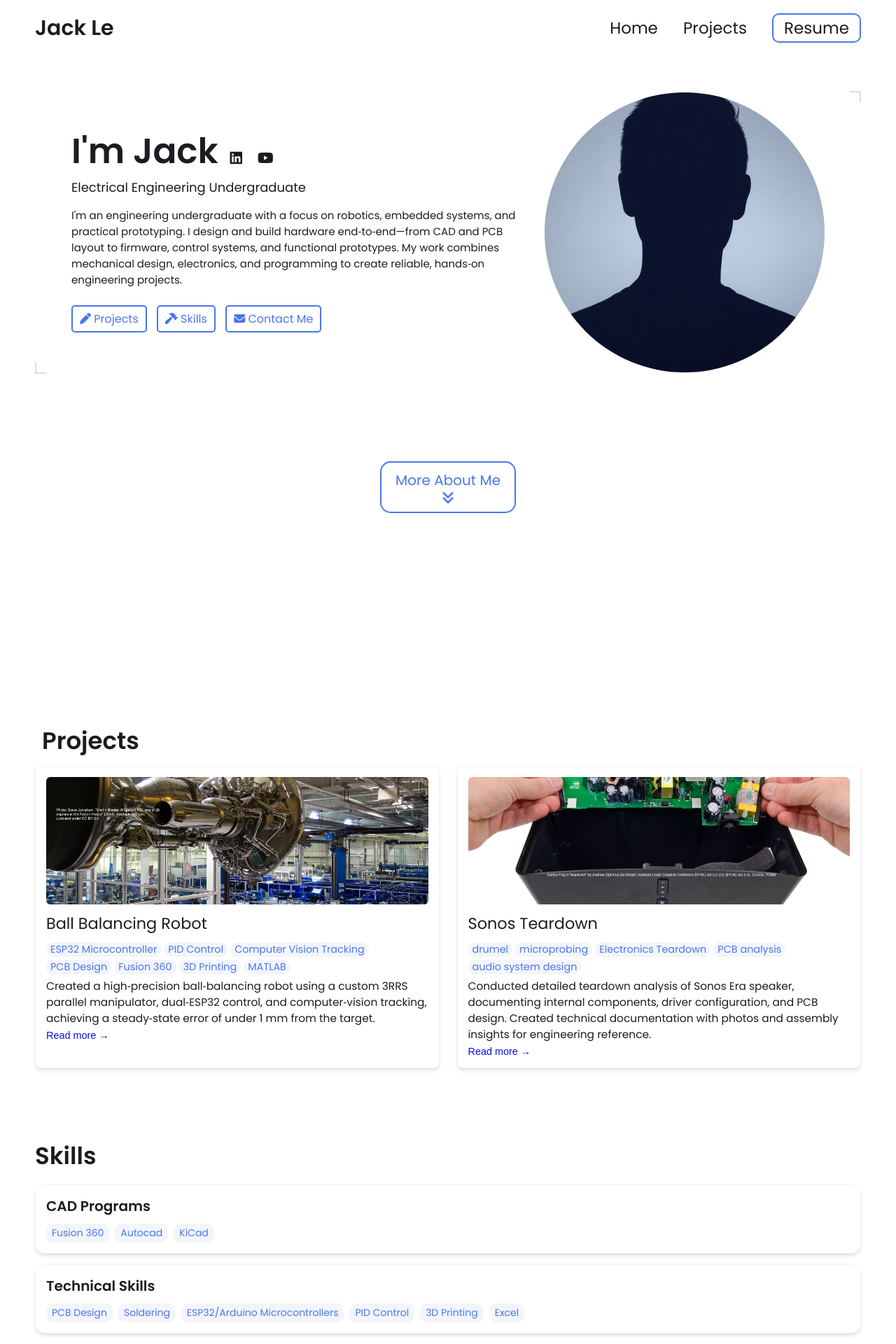
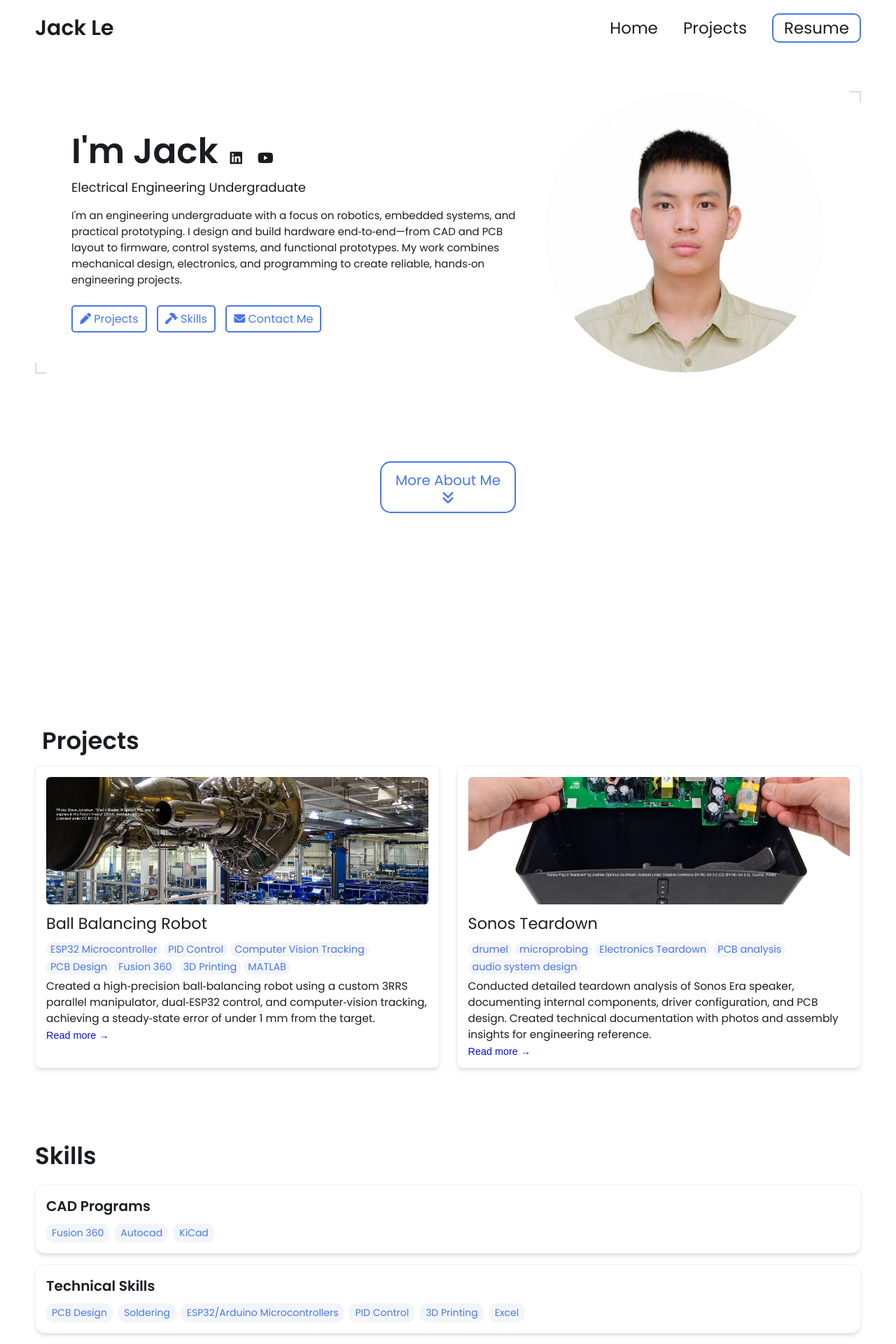
Before and after one commit to JL262626/jacklerobotics.com, a Jekyll site: the page built from index.html, in a window 1280 px wide. Shown: the top 1920 px of the page at 70% size. Built offline with Jekyll 4.4.1, drawn with Linux system fonts in a browser that asks for light colours.

Commit message:
Update _config.yml

```diff
--- a/_config.yml
+++ b/_config.yml
@@ -19,7 +19,7 @@ description: >- # dont remove this line. this will ignore all new lines until th
 
 
 # Place your profile image in /assets/images/profile-image/folder and edit the file name
-profile_image: ./assets/images/profile-image/avatar.jpeg
+profile_image: ./assets/images/profile-image/face.jpeg
 
 
 # Link your resume
@@ -30,7 +30,7 @@ resume-url: https://drive.google.com/file/d/13Z3duVzh-gguPU5r03oJVEE6rV9rd3DS/vi
 # Set up external links - this will show up as small icons next to your name.
 
 external-links:    # input only your own url slug. The icons with missing entries will not appear.
-  linkedin: https://www.linkedin.com/in/jackle26/    # https://www.linkedin.com/in/{your url slug}
+  linkedin: https://www.linkedin.com/in/jackle26    # https://www.linkedin.com/in/{your url slug}
   github:     # https://github.com/{your url slug}
   stackoverflow:       # https://stackoverflow.com/users/{your url slug}
   medium:            # https://medium.com/@{your url slug}
```
